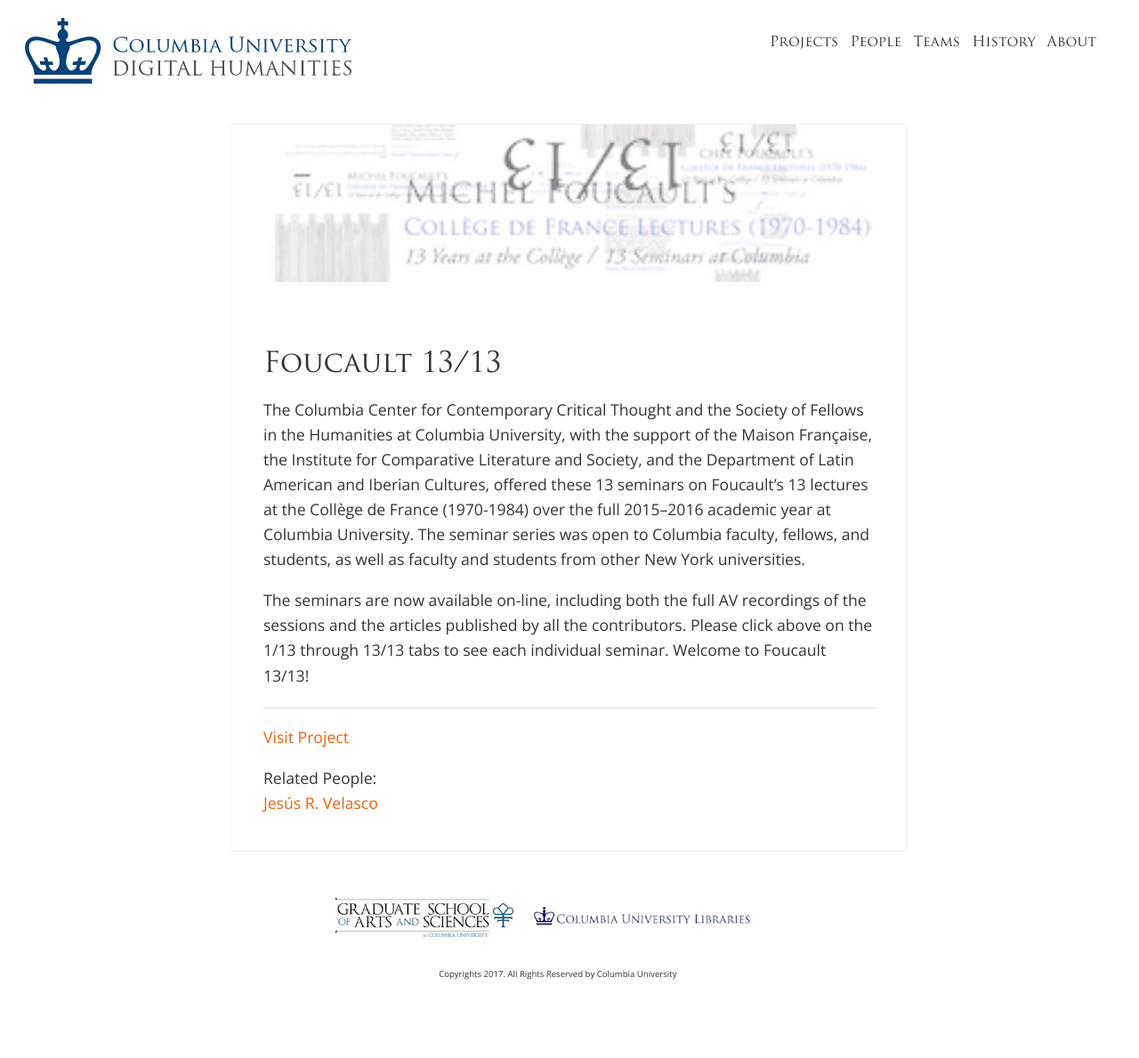
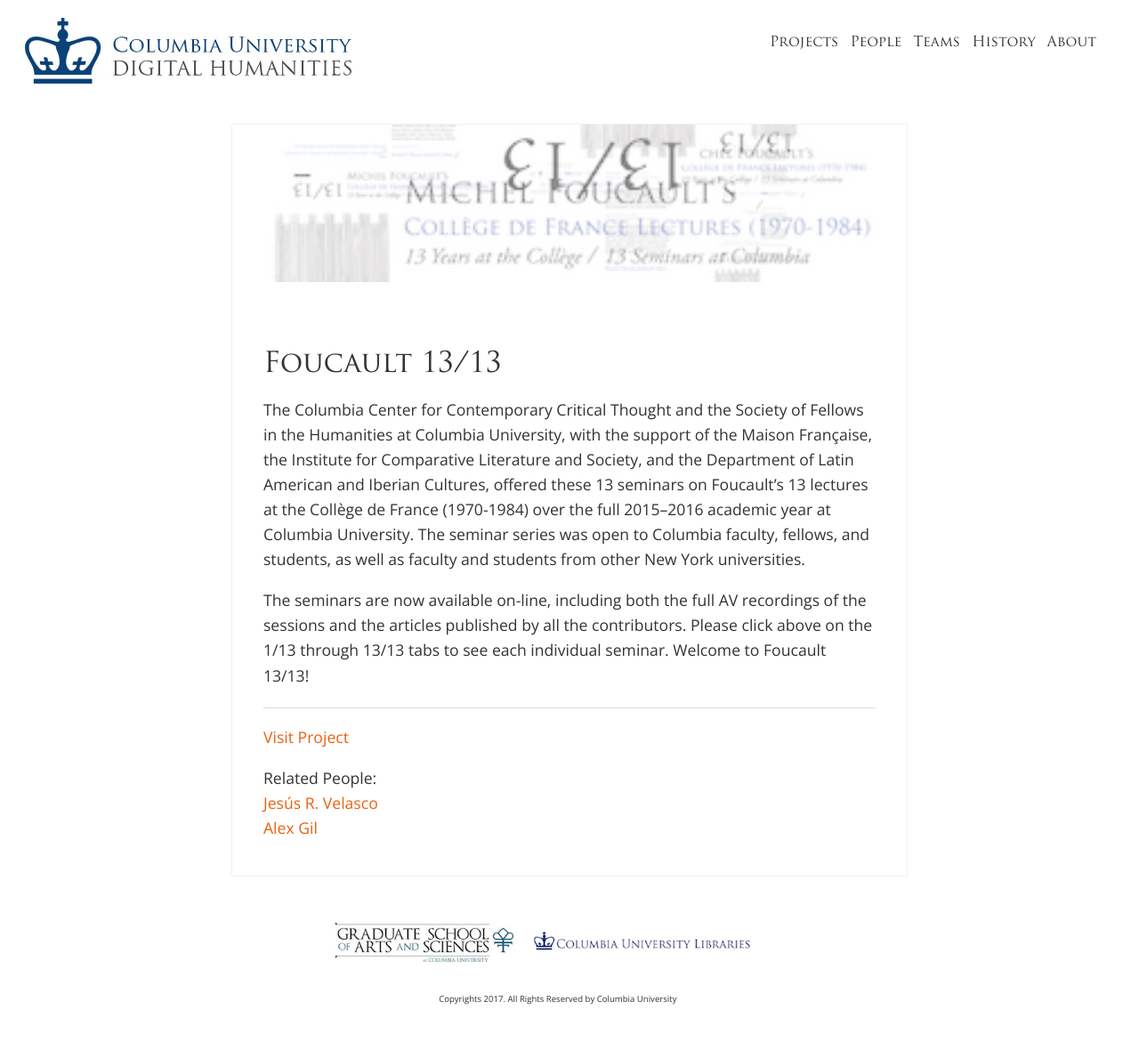
Before and after one commit to cul/dlst-dh, a Jekyll site: the page built from _projects/foucault1313.md, in a window 1280 px wide. Shown: the whole page at 89% size. Built offline with Jekyll 4.4.1, drawn with Linux system fonts in a browser that asks for light colours; nearby versions of some CDN libraries; before the commit the page ends 1160 px from its top, so only the background shows below that.

Commit message:
added myself to foucault 1313

```diff
--- a/_projects/foucault1313.md
+++ b/_projects/foucault1313.md
@@ -7,6 +7,7 @@ img: foucault1313.png
 author: Alex Gil
 people:
 - "Jesús R. Velasco"
+- Alex Gil
 ---
 
 The Columbia Center for Contemporary Critical Thought and the Society of Fellows in the Humanities at Columbia University, with the support of the Maison Française, the Institute for Comparative Literature and Society, and the Department of Latin American and Iberian Cultures, offered these 13 seminars on Foucault's 13 lectures at the Collège de France (1970-1984) over the full 2015–2016 academic year at Columbia University. The seminar series was open to Columbia faculty, fellows, and students, as well as faculty and students from other New York universities.
```
